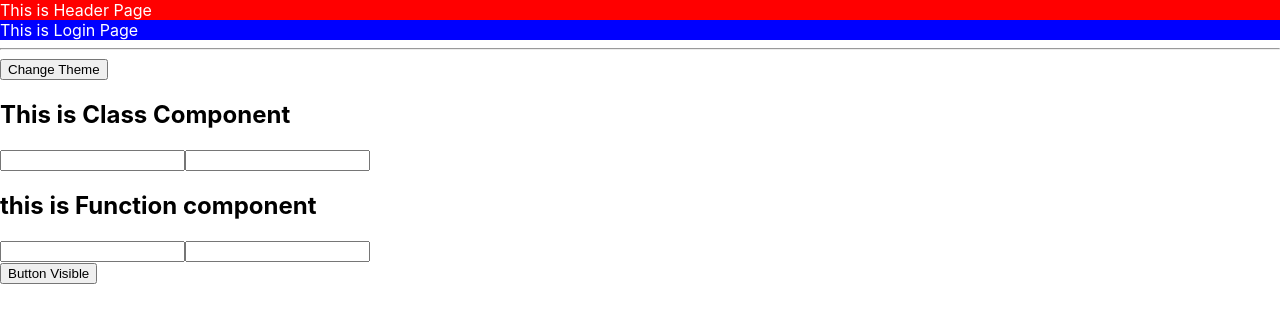
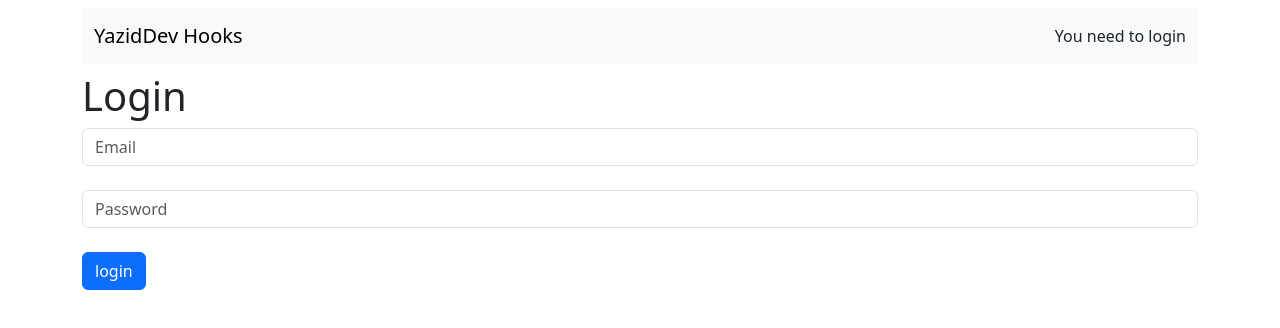
Before and after one commit to yazid1bernou/hooks-react, a React (Create React App) app: page / in a window 1280 px wide. Shown: the top 328 px of the page. Built offline with nearby package versions, Linux system fonts and the light colour scheme.

Commit message:
create auth login with used useState and useContext and useEffect

```diff
--- a/public/index.html
+++ b/public/index.html
@@ -4,40 +4,22 @@
     <meta charset="utf-8" />
     <link rel="icon" href="%PUBLIC_URL%/favicon.ico" />
     <meta name="viewport" content="width=device-width, initial-scale=1" />
-    <meta name="theme-color" content="#000000" />
+
     <meta
       name="description"
       content="Web site created using create-react-app"
     />
-    <link rel="apple-touch-icon" href="%PUBLIC_URL%/logo192.png" />
-    <!--
-      manifest.json provides metadata used when your web app is installed on a
-      user's mobile device or desktop. See https://developers.google.com/web/fundamentals/web-app-manifest/
-    -->
-    <link rel="manifest" href="%PUBLIC_URL%/manifest.json" />
-    <!--
-      Notice the use of %PUBLIC_URL% in the tags above.
-      It will be replaced with the URL of the `public` folder during the build.
-      Only files inside the `public` folder can be referenced from the HTML.
 
-      Unlike "/favicon.ico" or "favicon.ico", "%PUBLIC_URL%/favicon.ico" will
-      work correctly both with client-side routing and a non-root public URL.
-      Learn how to configure a non-root public URL by running `npm run build`.
-    -->
-    <title>React App</title>
+      <link rel="stylesheet" href="https://cdn.jsdelivr.net/npm/bootstrap@5.3.0-alpha1/dist/css/bootstrap.min.css">
+    <title>App Login </title>
   </head>
   <body>
     <noscript>You need to enable JavaScript to run this app.</noscript>
     <div id="root"></div>
-    <!--
-      This HTML file is a template.
-      If you open it directly in the browser, you will see an empty page.
 
-      You can add webfonts, meta tags, or analytics to this file.
-      The build step will place the bundled scripts into the <body> tag.
 
-      To begin the development, run `npm start` or `yarn start`.
-      To create a production bundle, use `npm run build` or `yarn build`.
-    -->
+    <script src="https://cdn.jsdelivr.net/npm/bootstrap@5.3.0-alpha1/dist/js/bootstrap.bundle.min.js">
+
+    </script>
   </body>
 </html>
--- a/src/App.css
+++ /dev/null
@@ -1,38 +0,0 @@
-.App {
-  text-align: center;
-}
-
-.App-logo {
-  height: 40vmin;
-  pointer-events: none;
-}
-
-@media (prefers-reduced-motion: no-preference) {
-  .App-logo {
-    animation: App-logo-spin infinite 20s linear;
-  }
-}
-
-.App-header {
-  background-color: #282c34;
-  min-height: 100vh;
-  display: flex;
-  flex-direction: column;
-  align-items: center;
-  justify-content: center;
-  font-size: calc(10px + 2vmin);
-  color: white;
-}
-
-.App-link {
-  color: #61dafb;
-}
-
-@keyframes App-logo-spin {
-  from {
-    transform: rotate(0deg);
-  }
-  to {
-    transform: rotate(360deg);
-  }
-}
--- a/src/App.js
+++ b/src/App.js
@@ -1,19 +1,34 @@
-import { useState } from "react"
-import {LoginFormC , LoginFormF} from "./LoginForm";
+
+/* import {LoginFormC , LoginFormF} from "./LoginForm";
 import { ThemeProvider } from "./ThemeContext";
 import Header from "./Header";
 import Login from "./Login";
 import ToggleTheme from "./ToggleTheme";
-function App() {
 
-  const [visible , setVisible ] = useState(true);
+ */
+import { useContext } from "react";
+import Header from "./components/Header";
+import Login from "./components/Login";
+import  { AuthContext , AuthProvider } from "./Context/AuthContext";
 
 
+ /*  const [visible , setVisible ] = useState(true);  */
+
+ function App() {
+
+  const authContext =  useContext(AuthContext)
   return (
 
-    <div>
+    <div className="container">
 
-         <ThemeProvider>
+              <Header />
+              { authContext.auth.email ? 'Welcome' :
+              <Login />
+              }
+
+
+
+      {/*    <ThemeProvider>
                 <Header />
                 <Login />
                 <hr/>
@@ -31,11 +46,19 @@ function App() {
 
           }
 
-          <button type="button" onClick={() =>  setVisible( ! visible)}> Button Visible</button>
+          <button type="button" onClick={() =>  setVisible( ! visible)}> Button Visible</button>  */}
 
     </div>
   );
 }
 
+function AppWithSrore () {
+  return (
+    <AuthProvider>
+       <App  />
+    </AuthProvider>
+  )
 
-export default App;
+}
+
+export default AppWithSrore;
--- /dev/null
+++ b/src/Context/AuthContext.js
@@ -0,0 +1,24 @@
+import React, { useState , useEffect } from "react";
+
+
+export const AuthContext =  React.createContext();
+
+export function AuthProvider(props) {
+    const [auth ,setAuth] = useState({});
+
+    useEffect(()=> {
+        const token =  localStorage.getItem('token');
+        const email =  localStorage.getItem('email');
+        if(email) {
+            setAuth({
+                token ,
+                email
+            })
+        }
+    })
+    return (
+        <AuthContext.Provider value={{auth , setAuth}}>
+              {props.children}
+        </AuthContext.Provider>
+    )
+}
--- a/src/Login.js
+++ b/src/Login.js
@@ -18,7 +18,7 @@ export default function Login () {
          }
        }
     return (
-        <div style={styleVariable}>
+        <div style={styleVariable} >
                This is Login Page
         </div>
     )
--- a/src/ThemeContext.js
+++ b/src/ThemeContext.js
@@ -6,6 +6,7 @@ export const ThemeContext = React.createContext();
 export function ThemeProvider (props) {
      // state
      const [theme , setTheme] =  useState('dark');
+
      function toggleTheme () {
         setTheme(theme === 'dark' ? 'light' : 'dark');
      }
--- /dev/null
+++ b/src/components/Header.js
@@ -0,0 +1,27 @@
+import React, { useContext } from "react";
+import { AuthContext } from "../Context/AuthContext";
+
+export default function Header () {
+
+    const authContext = useContext(AuthContext);
+    function logout () {
+       localStorage.removeItem('email');
+       localStorage.removeItem('token');
+       authContext.setAuth({});
+    }
+    return (
+
+           <nav class="navbar bg-body-tertiary mt-2 mb-2">
+                <div className="container-fluid">
+                   <a className="navbar-brand" href="#">YazidDev Hooks</a>
+                   <div>
+                      {authContext.auth.email ? <div>
+                         {authContext.auth.email}
+                         <button type="button" className="btn btn-danger" onClick={logout}> Logout</button>
+                      </div> : ' You need to login' }
+                   </div>
+                </div>
+           </nav>
+
+    )
+}
--- /dev/null
+++ b/src/components/Login.js
@@ -0,0 +1,36 @@
+import React , {useContext, useState} from "react";
+import { AuthContext } from "../Context/AuthContext";
+
+export default function Login () {
+    const [email , setEmail] = useState('');
+    const [password ,  setPassword] = useState('');
+    const authContext =  useContext(AuthContext);
+    function login (e) {
+        e.preventDefault();
+        if(password === '123'){
+            const token = '1fgdsdjsjsdh84'
+            localStorage.setItem('email' , email )
+            localStorage.setItem('token' , token )
+            authContext.setAuth({email , token})
+
+        }else {
+            alert('wrong password !!!!')
+        }
+
+
+    }
+
+    return (
+         <div>
+              <h1>Login</h1>
+              <form>
+                    <input type="text" className="form-control" placeholder='Email' value={email} onChange={e=> setEmail(e.target.value)} />
+                    <br />
+                    <input type="password" className="form-control" placeholder="Password" value={password}  onChange={e => setPassword(e.target.value)} />
+                    <br/>
+                    <button type="button" className="btn btn-primary" onClick={login}>login</button>
+
+              </form>
+         </div>
+    )
+}
--- a/src/index.css
+++ /dev/null
@@ -1,13 +0,0 @@
-body {
-  margin: 0;
-  font-family: -apple-system, BlinkMacSystemFont, 'Segoe UI', 'Roboto', 'Oxygen',
-    'Ubuntu', 'Cantarell', 'Fira Sans', 'Droid Sans', 'Helvetica Neue',
-    sans-serif;
-  -webkit-font-smoothing: antialiased;
-  -moz-osx-font-smoothing: grayscale;
-}
-
-code {
-  font-family: source-code-pro, Menlo, Monaco, Consolas, 'Courier New',
-    monospace;
-}
--- a/src/index.js
+++ b/src/index.js
@@ -1,8 +1,6 @@
 import React from 'react';
 import ReactDOM from 'react-dom/client';
-import './index.css';
 import App from './App';
-import reportWebVitals from './reportWebVitals';
 
 const root = ReactDOM.createRoot(document.getElementById('root'));
 root.render(
@@ -10,8 +8,3 @@ root.render(
     <App />
   </React.StrictMode>
 );
-
-// If you want to start measuring performance in your app, pass a function
-// to log results (for example: reportWebVitals(console.log))
-// or send to an analytics endpoint. Learn more: https://bit.ly/CRA-vitals
-reportWebVitals();
--- a/src/reportWebVitals.js
+++ /dev/null
@@ -1,13 +0,0 @@
-const reportWebVitals = onPerfEntry => {
-  if (onPerfEntry && onPerfEntry instanceof Function) {
-    import('web-vitals').then(({ getCLS, getFID, getFCP, getLCP, getTTFB }) => {
-      getCLS(onPerfEntry);
-      getFID(onPerfEntry);
-      getFCP(onPerfEntry);
-      getLCP(onPerfEntry);
-      getTTFB(onPerfEntry);
-    });
-  }
-};
-
-export default reportWebVitals;
```
Also changed, not shown: src/setupTests.js (deleted, +0 -5 lines), src/logo.svg (deleted), 1 other file (tests, documents, lock files or other folders).
